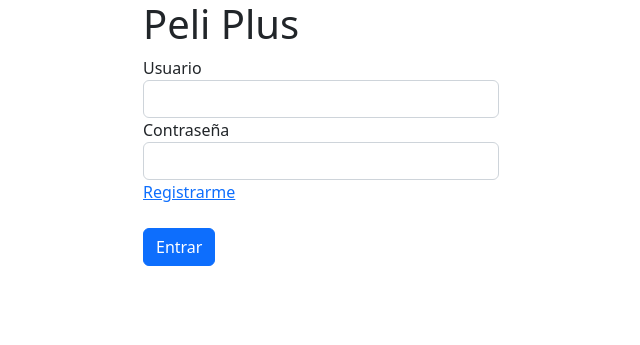
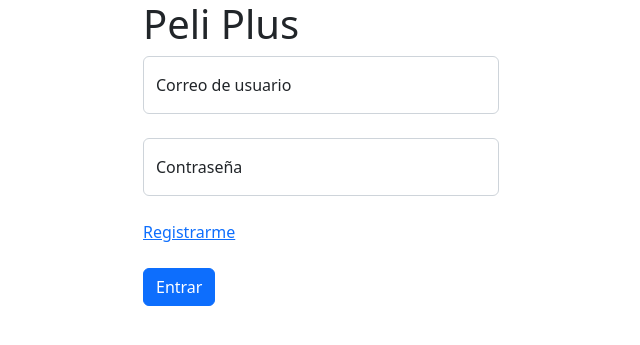
Before and after one commit to MAGR148/crud, a CodeIgniter 4 app: the page made by app/Views/login.php in a window 1280 px wide. Shown: the top 345 px of the page, without its empty margins (319-959 px from the left). Run offline with PHP 8.4 and a stand-in for CodeIgniter, Linux system fonts and the light colour scheme; the template is opened without the code that fills it: most values are stand-ins (such as "Sample title", 1, 10 or a date in 2020); some libraries are stand-ins or nearby versions.

Commit message:
mensjaes flash en el login

```diff
--- a/app/Views/login.php
+++ b/app/Views/login.php
@@ -13,11 +13,15 @@
             <div class="col-sm-4">
                 <h1>Peli Plus</h1>
                 <form action="<?php echo base_url('/login') ?>" method="POST">
-                    <label for="usuario">Usuario</label>
-                    <input type="text" name="usuario" class="form-control" required>
+                <div class="form-floating">
+                    <input type="email" name="usuario" placeholder="Nombre de usuario" id="usuario" class="form-control" required>
+                    <label for="usuario">Correo de usuario</label>
+                  </div><br>
+                  <div class="form-floating">
+                    <input type="password" name="password" placeholder="Contraseña" id="password" class="form-control" required>
                     <label for="password">Contraseña</label>
-                    <input type="password" name="password" class="form-control" required>
-                    <a href="#" class="link">Registrarme</a>
+                  </div><br>
+                    <a href="<?php echo base_url('/registro') ?>" class="link">Registrarme</a>
                     <br><br>
                     <button class="btn btn-primary">Entrar</button>
                 </form>
@@ -26,11 +30,19 @@
         </div>
     </div>
     <script src="https://cdn.jsdelivr.net/npm/bootstrap@5.2.0-beta1/dist/js/bootstrap.bundle.min.js" integrity="sha384-pprn3073KE6tl6bjs2QrFaJGz5/SUsLqktiwsUTF55Jfv3qYSDhgCecCxMW52nD2" crossorigin="anonymous"></script>
+    <script src="https://unpkg.com/sweetalert/dist/sweetalert.min.js"></script>
     <script>
       let mensaje = '<?php echo $mensaje ?>';
-      if(mensaje == '0'){
-        swal(':()', '¡No se puede iniciar sesión!', 'error');
+      if(mensaje == '1'){
+        swal(':D', '¡Registro Exitoso!', 'success');
+      }else if(mensaje == '0'){
+        swal(':(', '¡No ha sido posible registarte!', 'error');
+      }else if(mensaje == '2'){
+        swal(':(', '¡Cuenta no encontrada!', 'error');
+      }else if(mensaje == '3'){
+        swal(':(', '¡Contraseña incorrecta!', 'error');
       }
+
     </script>
   </body>
 </html>
```
